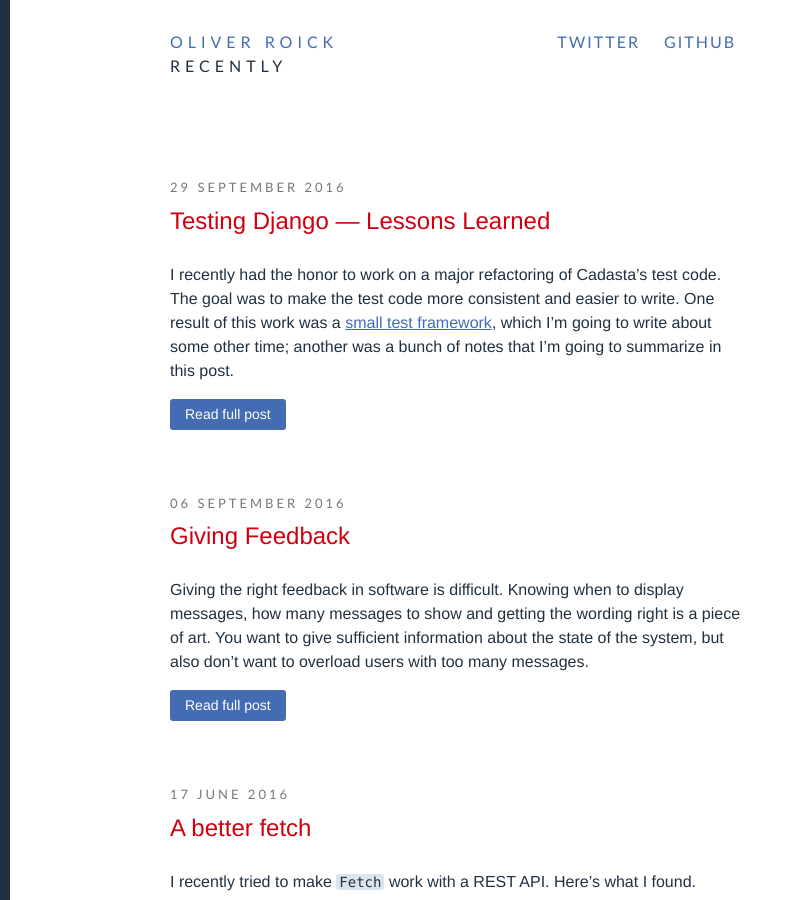
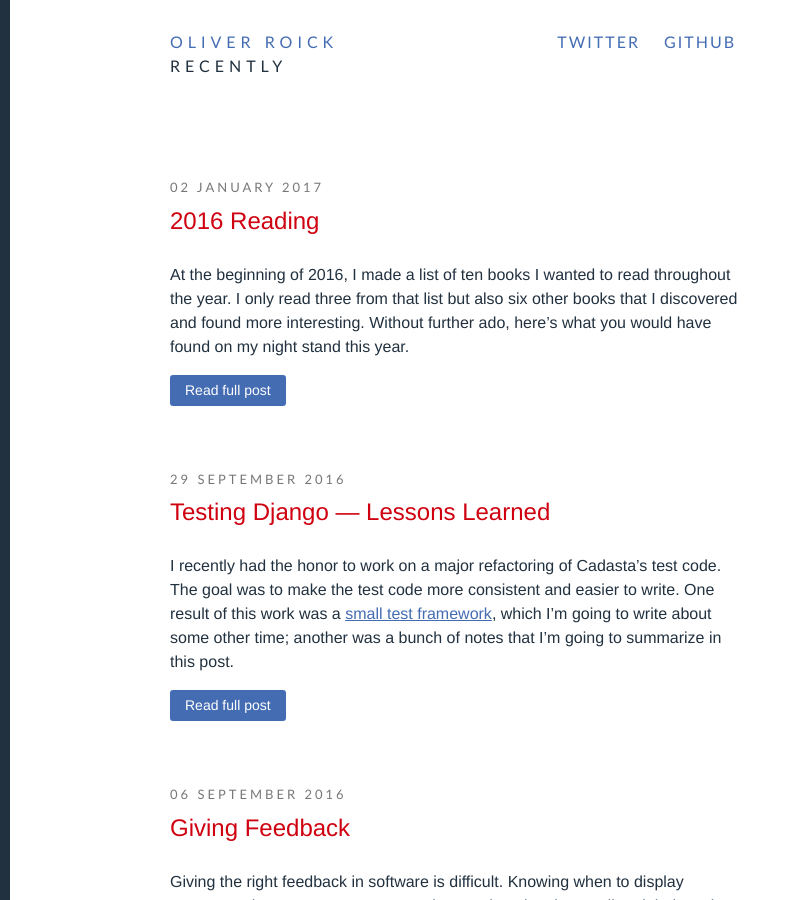
Before and after one commit to oliverroick/oliverroick.net, a Jekyll site: the page built from recently/index.html, in a window 1280 px wide and 900 px high. Shown: the whole window, without its empty margins (0-793 px from the left). Built offline with Jekyll 4.4.1, drawn with Linux system fonts in a browser that asks for light colours; comment, search, counter and statistics services are not loaded; some of the changed lines change nothing that is shown; some of the changed text lies outside the part shown.

Commit message:
2016 Reading

```diff
--- a/_layouts/default.html
+++ b/_layouts/default.html
@@ -11,7 +11,7 @@
     {{ content }}
 
     <footer>
-        <p><a rel="license" href="http://creativecommons.org/licenses/by-sa/3.0/">CC-BY-SA</a> 2011-2016 Oliver Roick.</p>
+        <p><a rel="license" href="http://creativecommons.org/licenses/by-sa/3.0/">CC-BY-SA</a> 2011-2017 Oliver Roick.</p>
     </footer>
 
     <link rel="stylesheet" href="/css/roick.css">
--- /dev/null
+++ b/_posts/2017-01-02-2016-reading.md
@@ -0,0 +1,44 @@
+---
+layout: post
+title:  "2016 Reading"
+date:   2017-01-02 10:00:00+02:00
+category: "thoughts"
+body_id: blog
+---
+
+At the beginning of 2016, I made a list of ten books I wanted to read throughout the year. I only read three from that list but also six other books that I discovered and found more interesting. Without further ado, here's what you would have found on my night stand this year.
+
+=====
+
+### Marc Stickdorn, Jakob Schneider, Schneider Jakob — This is Service Design Thinking: Basics-Tools-Cases
+
+Everything in this book reads like "Listen really good to your users and clients and then be really creative when solving their problem." I did not understand what additional value service design thinking provides when compared to "classic" design thinking or maybe there just isn't one. This book is at best a loose collection of poorly written case studies many of which read like the authors copied them from their agencies marketing materials — an utter waste of time and money.
+
+### Peter Ackroyd — London, The Biography
+
+Peter Ackroyd must have read anything ever published that only marginally references London and compiled it into this comprehensive history of this magnificent city. If you love London this book is a must read.
+
+### Tom DeMarco, Tim Lister — Peopleware: Productive Projects and Teams
+
+Whether you are a manager or work as an individual contributor on a software team, read this book. Then read it again once a year throughout your whole career. DeMarco and Lister discuss many inter-personal problems in organizations and what you can do to avoid them. And no, they won't tell you how to estimate tasks reliably.
+
+### Dava Sobel — Longitude: The True Story of a Lone Genius Who Solved the Greatest Scientific Problem of His Time
+
+This book is the story of John Harrison who built the most precise chronographs at his day to address the problem of longitudinal positioning of ships on the ocean. It strikes me how hard Harrison had to defend his ideas against political and commercial interests of other more established competitors. It's a prime example that not the best idea wins but the one people (want to) understand.
+
+### Carlos Bueno — The Mature Optimisation Handbook
+
+Building fast software is hard. Identifying components that need improvement is even harder. Bueno discusses what to measure, how to measure and how to make sense of the numbers. It's a small read, but it's incredibly valuable.
+
+### Laszlo Bock — Work Rules
+
+In a nutshell: Google is the greatest place on earth to work for; so remarkable that there is not much room for critical reflection. That said, you will still find lot's of valuable ideas about how to recruit and keep talent on board, many of which can be applied to any organisation.
+
+### Don Norman — The Design of Everyday Things
+
+If you build things, this book will help you understand how the appearance of your products shapes how your products are used. Don Norman draws from theories of psychology and shows how these ideas can be applied to build better, more usable product. The book sometimes gets caught in discussing design flaws of objects that never really bothered me (Seriously, who can't work out how a bath tab works) but these generic everyday examples also help to understand the subject.
+
+### And I also read:
+
+Florian Illies — 1913: Der Sommer des Jahrhunderts
+David Foster Wallace, Mark Costello — Signifying Rappers
```
